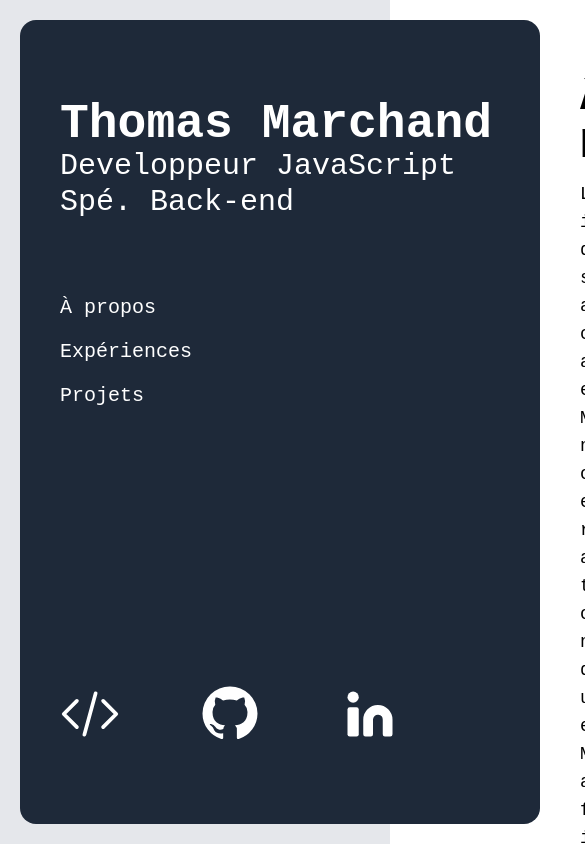
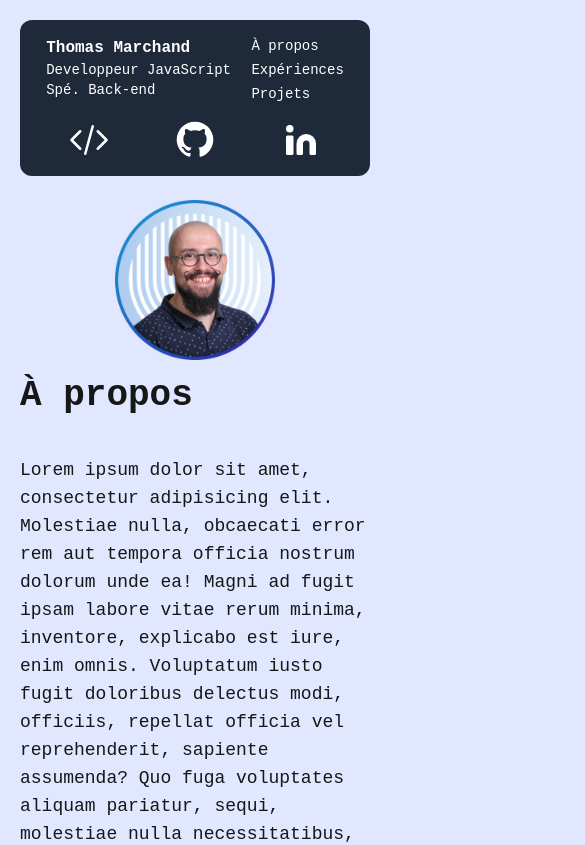
Before and after one commit to ThomMarchand/portfolio, a Next.js app: page / in a window 390 px wide. Shown: the top 845 px of the page, 585 px wide, since content can reach past the window. Built offline with nearby package versions, Linux system fonts and the light colour scheme.

Commit message:
feat(main): added picture

```diff
--- a/app/components/IconCode.tsx
+++ b/app/components/IconCode.tsx
@@ -6,7 +6,7 @@ export default function IconeCode() {
       viewBox="0 0 24 24"
       strokeWidth="1.5"
       stroke="currentColor"
-      className="h-15 w-15"
+      className="h-10 w-10"
     >
       <path
         strokeLinecap="round"
--- a/app/components/IconGitHub.tsx
+++ b/app/components/IconGitHub.tsx
@@ -4,7 +4,7 @@ export default function IconGitHub() {
       <svg
         xmlns="http://www.w3.org/2000/svg"
         viewBox="0 0 24 24"
-        className="fill-white h-15 w-15"
+        className="fill-white h-10 w-10"
       >
         <g data-name="Layer 2">
           <rect
--- a/app/components/IconLinkedin.tsx
+++ b/app/components/IconLinkedin.tsx
@@ -4,7 +4,7 @@ export default function IconLinkedin() {
       <svg
         xmlns="http://www.w3.org/2000/svg"
         viewBox="0 0 24 24"
-        className="fill-white h-15 w-15"
+        className="fill-white h-10 w-10"
       >
         <g data-name="Layer 2">
           <g data-name="linkedin">
--- a/app/components/navbar.tsx
+++ b/app/components/navbar.tsx
@@ -4,32 +4,46 @@ import IconLinkedin from "./IconLinkedin";
 
 export default function Navbar() {
   return (
-    <div className="flex flex-col justify-between w-130 pl-10 py-20 inset-y-0 fixed left-0 top-0 bg-gray-800 text-white p-4 rounded-2xl m-5">
-      <div>
-        <h1 className="text-5xl font-bold">Thomas Marchand</h1>
+    <div className="bg-gray-800 text-white p-4 rounded-xl m-5 fixed top-0 left-0 inset-x-0 md:flex md:flex-col md:justify-between md:py-10 md:inset-y-0 md:w-64 lg:w-80 xl:w-130">
+      <div className="flex justify-around md:flex-col md:jutify-center md:h-1/2">
+        <div className="md:mx-auto">
+          <h1 className="md:text-2xl lg:text-3xl xl:text-5xl font-bold">
+            Thomas Marchand
+          </h1>
 
-        <h2 className="text-3xl font-medium">Developpeur JavaScript</h2>
-        <p className="text-3xl font-medium">Spé. Back-end</p>
+          <h2 className="text-wrap text-sm font-medium md:text-sm lg:text-lg xl:text-3xl">
+            Developpeur JavaScript
+          </h2>
+
+          <p className="text-sm md:text-sm font-medium lg:text-lg xl:text-3xl">
+            Spé. Back-end
+          </p>
         </div>
 
-      <div className="flex flex-col">
-        <a className="text-xl" href="#about">
+        <div className="flex flex-col lg:pl-3 xl:pl-8">
+          <a className="text-sm md:text-sm xl:text-xl" href="#about">
             À propos
           </a>
-        <a className="text-xl my-4" href="#xp">
+
+          <a className="text-sm my-1 md:text-sm md:my-2 xl:text-xl" href="#xp">
             Expériences
           </a>
-        <a className="text-xl" href="#project">
+
+          <a className="text-sm md:text-sm xl:text-xl" href="#project">
             Projets
           </a>
         </div>
-      <div className="flex gap-20 mt-50">
+      </div>
+
+      <div className="flex justify-around pt-4">
         <a href="https://www.codewars.com/users/WhyNoThom">
           <IconeCode />
         </a>
+
         <a href="https://github.com/ThomMarchand">
           <IconGitHub />
         </a>
+
         <a href="https://www.linkedin.com/in/thomas-marchand-developpeur-web-full-stack-front-end-back-end-france-javascript-node-react-pro">
           <IconLinkedin />
         </a>
--- a/app/globals.css
+++ b/app/globals.css
@@ -8,8 +8,6 @@
 @theme inline {
   --color-background: var(--background);
   --color-foreground: var(--foreground);
-  --font-sans: var(--font-geist-sans);
-  --font-mono: var(--font-geist-mono);
 }
 
 @media (prefers-color-scheme: dark) {
@@ -20,7 +18,7 @@
 }
 
 body {
-  background: var(--background);
+  background: oklch(0.93 0.034 272.788);
   color: var(--foreground);
   font-family: monospace, Helvetica, sans-serif;
 }
--- a/app/layout.tsx
+++ b/app/layout.tsx
@@ -13,7 +13,7 @@ export default function RootLayout({
 }>) {
   return (
     <html lang="en">
-      <body>{children}</body>
+      <body className="bg-indigo-900 text-black ">{children}</body>
     </html>
   );
 }
--- a/app/page.tsx
+++ b/app/page.tsx
@@ -1,68 +1,145 @@
+import Image from "next/image";
+
 import Navbar from "./components/Navbar";
+import profilPic from "@/public/images/profil.png";
 
 export default function Home() {
   return (
-    <main className="flex bg-gray-200 text-black">
+    <main className="flex flex-col items-center md:items-end">
+      <Image
+        src={profilPic}
+        alt="Picture of the author"
+        className="size-40 mt-50 md:mt-4 md:mr-10"
+      />
+
+      <div className="md:flex">
         <Navbar />
-      <div className="ml-130 flex-1 h-screen overflow-auto px-15 py-20">
-        <h2 id="about" className="mb-5 text-4xl font-bold">
+
+        <div className="flex-1 overflow-auto px-5 md:ml-70 md:h-screen lg:ml-85 xl:ml-140">
+          <h2
+            id="about"
+            className="mb-5 text-4xl font-bold mt-4 scroll-mt-96 md:scroll-mt-30"
+          >
             À propos
           </h2>
 
-        <p className="text-lg">
+          <p className="text-lg pt-5">
             Lorem ipsum dolor sit amet, consectetur adipisicing elit. Molestiae
             nulla, obcaecati error rem aut tempora officia nostrum dolorum unde
             ea! Magni ad fugit ipsam labore vitae rerum minima, inventore,
             explicabo est iure, enim omnis. Voluptatum iusto fugit doloribus
-          delectus modi, officiis, repellat officia vel reprehenderit, sapiente
-          assumenda? Quo fuga voluptates aliquam pariatur, sequi, molestiae
-          nulla necessitatibus, autem repudiandae eaque delectus quasi beatae
-          quibusdam nobis magnam ducimus minus similique ex facere culpa nisi
-          alias sint laborum! Voluptatem, vel quaerat illo velit iusto illum
-          provident aut nesciunt, commodi vero sit aliquam tempora, nisi
-          inventore! Veniam ex deserunt ut officia cumque nihil alias hic
-          dignissimos iusto harum libero, earum sint expedita quos vitae
-          explicabo vero atque necessitatibus pariatur voluptas consequuntur.
-          Necessitatibus vitae sit voluptatum ex provident eveniet inventore
-          porro. Officia eveniet temporibus odio non alias harum sequi nobis
-          soluta, aliquam similique ullam veritatis porro nihil provident quas
-          sed fugiat voluptatum maiores laudantium consequuntur iure rerum! Sint
-          officia incidunt numquam quo aliquid fugit? Perferendis deserunt
-          voluptas, eligendi similique labore ipsam sequi cupiditate temporibus
-          id itaque, quod suscipit ea placeat eaque doloribus, doloremque
-          delectus non neque culpa provident accusamus pariatur omnis enim!
-          Nostrum, molestias obcaecati optio repudiandae soluta illo enim
-          reprehenderit delectus cumque reiciendis iste incidunt, tempora
-          exercitationem facilis eligendi non numquam deserunt omnis tempore
-          aliquid, atque culpa accusantium. Aliquam nam sunt facere officiis
-          excepturi nostrum quisquam laborum facilis quas. Nam aliquam totam vel
-          et voluptates quas earum, voluptatem exercitationem quia laborum.
-          Illo, harum quisquam commodi quasi totam nisi officiis nam provident
-          maiores quam quas, quod dolorem soluta, nobis distinctio possimus
+            delectus modi, officiis, repellat officia vel reprehenderit,
+            sapiente assumenda? Quo fuga voluptates aliquam pariatur, sequi,
+            molestiae nulla necessitatibus, autem repudiandae eaque delectus
+            quasi beatae quibusdam nobis magnam ducimus minus similique ex
+            facere culpa nisi alias sint laborum! Voluptatem, vel quaerat illo
+            velit iusto illum provident aut nesciunt, commodi vero sit aliquam
+            tempora, nisi inventore! Veniam ex deserunt ut officia cumque nihil
+            alias hic dignissimos iusto harum libero, earum sint expedita quos
+            vitae explicabo vero atque necessitatibus pariatur voluptas
+            consequuntur. Necessitatibus vitae sit voluptatum ex provident
+            eveniet inventore porro. Officia eveniet temporibus odio non alias
+            harum sequi nobis soluta, aliquam similique ullam veritatis porro
+            nihil provident quas sed fugiat voluptatum maiores laudantium
+            consequuntur iure rerum! Sint officia incidunt numquam quo aliquid
+            fugit? Perferendis deserunt voluptas, eligendi similique labore
+            ipsam sequi cupiditate temporibus id itaque, quod suscipit ea
+            placeat eaque doloribus, doloremque delectus non neque culpa
+            provident accusamus pariatur omnis enim! Nostrum, molestias
+            obcaecati optio repudiandae soluta illo enim reprehenderit delectus
+            cumque reiciendis iste incidunt, tempora exercitationem facilis
+            eligendi non numquam deserunt omnis tempore aliquid, atque culpa
+            accusantium. Aliquam nam sunt facere officiis excepturi nostrum
+            quisquam laborum facilis quas. Nam aliquam totam vel et voluptates
+            quas earum, voluptatem exercitationem quia laborum. Illo, harum
+            quisquam commodi quasi totam nisi officiis nam provident maiores
+            quam quas, quod dolorem soluta, nobis distinctio possimus
             perferendis! Accusamus eos dicta aliquam libero dignissimos illum
-          nostrum illo id vitae quaerat pariatur temporibus explicabo, inventore
-          sint natus vel ab quis fuga. Maxime quis tempore quibusdam
+            nostrum illo id vitae quaerat pariatur temporibus explicabo,
+            inventore sint natus vel ab quis fuga. Maxime quis tempore quibusdam
             perspiciatis eius saepe tempora sapiente quae ex praesentium unde
             ipsum nobis totam repellendus non rerum quo, veniam autem laudantium
-          omnis fuga eaque architecto soluta. Deleniti dignissimos velit vel, ad
-          explicabo consectetur facilis natus consequatur omnis facere quos,
-          perferendis inventore, veniam voluptates distinctio cumque mollitia
-          dolore minima. Iste magnam id delectus? Possimus, quasi adipisci.
-          Repudiandae ad at maxime! Quibusdam doloribus deserunt et quis ex cum
-          odio dicta nemo vel, officia natus porro aliquid quidem voluptatem ut
-          dignissimos, eos quaerat totam iusto consequuntur repellendus
-          reiciendis! Magni, vero. Cum quisquam cumque et, eos debitis esse eum
-          soluta quod veniam rem. In asperiores laborum quia cum eveniet facere
-          consectetur, ducimus eum vel inventore voluptatibus, sit illum
-          molestiae repudiandae, odio optio. Vitae?
+            omnis fuga eaque architecto soluta. Deleniti dignissimos velit vel,
+            ad explicabo consectetur facilis natus consequatur omnis facere
+            quos, perferendis inventore, veniam voluptates distinctio cumque
+            mollitia dolore minima. Iste magnam id delectus? Possimus, quasi
+            adipisci. Repudiandae ad at maxime! Quibusdam doloribus deserunt et
+            quis ex cum odio dicta nemo vel, officia natus porro aliquid quidem
+            voluptatem ut dignissimos, eos quaerat totam iusto consequuntur
+            repellendus reiciendis! Magni, vero. Cum quisquam cumque et, eos
+            debitis esse eum soluta quod veniam rem. In asperiores laborum quia
+            cum eveniet facere consectetur, ducimus eum vel inventore
+            voluptatibus, sit illum molestiae repudiandae, odio optio. Vitae?
           </p>
 
           <div className="my-20">
-          <h2 id="xp" className="mb-5 text-4xl font-bold">
+            <h2
+              id="xp"
+              className="mb-5 text-4xl font-bold scroll-mt-64 md:scroll-mt-30"
+            >
               Expériences
             </h2>
 
-          <p className="text-lg">
+            <p className="text-lg pt-5">
+              Lorem ipsum dolor sit amet, consectetur adipisicing elit.
+              Molestiae nulla, obcaecati error rem aut tempora officia nostrum
+              dolorum unde ea! Magni ad fugit ipsam labore vitae rerum minima,
+              inventore, explicabo est iure, enim omnis. Voluptatum iusto fugit
+              doloribus delectus modi, officiis, repellat officia vel
+              reprehenderit, sapiente assumenda? Quo fuga voluptates aliquam
+              pariatur, sequi, molestiae nulla necessitatibus, autem repudiandae
+              eaque delectus quasi beatae quibusdam nobis magnam ducimus minus
+              similique ex facere culpa nisi alias sint laborum! Voluptatem, vel
+              quaerat illo velit iusto illum provident aut nesciunt, commodi
+              vero sit aliquam tempora, nisi inventore! Veniam ex deserunt ut
+              officia cumque nihil alias hic dignissimos iusto harum libero,
+              earum sint expedita quos vitae explicabo vero atque necessitatibus
+              pariatur voluptas consequuntur. Necessitatibus vitae sit
+              voluptatum ex provident eveniet inventore porro. Officia eveniet
+              temporibus odio non alias harum sequi nobis soluta, aliquam
+              similique ullam veritatis porro nihil provident quas sed fugiat
+              voluptatum maiores laudantium consequuntur iure rerum! Sint
+              officia incidunt numquam quo aliquid fugit? Perferendis deserunt
+              voluptas, eligendi similique labore ipsam sequi cupiditate
+              temporibus id itaque, quod suscipit ea placeat eaque doloribus,
+              doloremque delectus non neque culpa provident accusamus pariatur
+              omnis enim! Nostrum, molestias obcaecati optio repudiandae soluta
+              illo enim reprehenderit delectus cumque reiciendis iste incidunt,
+              tempora exercitationem facilis eligendi non numquam deserunt omnis
+              tempore aliquid, atque culpa accusantium. Aliquam nam sunt facere
+              officiis excepturi nostrum quisquam laborum facilis quas. Nam
+              aliquam totam vel et voluptates quas earum, voluptatem
+              exercitationem quia laborum. Illo, harum quisquam commodi quasi
+              totam nisi officiis nam provident maiores quam quas, quod dolorem
+              soluta, nobis distinctio possimus perferendis! Accusamus eos dicta
+              aliquam libero dignissimos illum nostrum illo id vitae quaerat
+              pariatur temporibus explicabo, inventore sint natus vel ab quis
+              fuga. Maxime quis tempore quibusdam perspiciatis eius saepe
+              tempora sapiente quae ex praesentium unde ipsum nobis totam
+              repellendus non rerum quo, veniam autem laudantium omnis fuga
+              eaque architecto soluta. Deleniti dignissimos velit vel, ad
+              explicabo consectetur facilis natus consequatur omnis facere quos,
+              perferendis inventore, veniam voluptates distinctio cumque
+              mollitia dolore minima. Iste magnam id delectus? Possimus, quasi
+              adipisci. Repudiandae ad at maxime! Quibusdam doloribus deserunt
+              et quis ex cum odio dicta nemo vel, officia natus porro aliquid
+              quidem voluptatem ut dignissimos, eos quaerat totam iusto
+              consequuntur repellendus reiciendis! Magni, vero. Cum quisquam
+              cumque et, eos debitis esse eum soluta quod veniam rem. In
+              asperiores laborum quia cum eveniet facere consectetur, ducimus
+              eum vel inventore voluptatibus, sit illum molestiae repudiandae,
+              odio optio. Vitae?
+            </p>
+          </div>
+
+          <h2
+            id="project"
+            className="mb-5 text-4xl font-bold scroll-mt-64 md:scroll-mt-30"
+          >
+            Projects
+          </h2>
+
+          <p className="text-lg pt-5">
             Lorem ipsum dolor sit amet, consectetur adipisicing elit. Molestiae
             nulla, obcaecati error rem aut tempora officia nostrum dolorum unde
             ea! Magni ad fugit ipsam labore vitae rerum minima, inventore,
@@ -111,58 +188,6 @@ export default function Home() {
             voluptatibus, sit illum molestiae repudiandae, odio optio. Vitae?
           </p>
         </div>
-
-        <h2 id="project" className="mb-5 text-4xl font-bold">
-          Projects
-        </h2>
-
-        <p className="text-lg">
-          Lorem ipsum dolor sit amet, consectetur adipisicing elit. Molestiae
-          nulla, obcaecati error rem aut tempora officia nostrum dolorum unde
-          ea! Magni ad fugit ipsam labore vitae rerum minima, inventore,
-          explicabo est iure, enim omnis. Voluptatum iusto fugit doloribus
-          delectus modi, officiis, repellat officia vel reprehenderit, sapiente
-          assumenda? Quo fuga voluptates aliquam pariatur, sequi, molestiae
-          nulla necessitatibus, autem repudiandae eaque delectus quasi beatae
-          quibusdam nobis magnam ducimus minus similique ex facere culpa nisi
-          alias sint laborum! Voluptatem, vel quaerat illo velit iusto illum
-          provident aut nesciunt, commodi vero sit aliquam tempora, nisi
-          inventore! Veniam ex deserunt ut officia cumque nihil alias hic
-          dignissimos iusto harum libero, earum sint expedita quos vitae
-          explicabo vero atque necessitatibus pariatur voluptas consequuntur.
-          Necessitatibus vitae sit voluptatum ex provident eveniet inventore
-          porro. Officia eveniet temporibus odio non alias harum sequi nobis
-          soluta, aliquam similique ullam veritatis porro nihil provident quas
-          sed fugiat voluptatum maiores laudantium consequuntur iure rerum! Sint
-          officia incidunt numquam quo aliquid fugit? Perferendis deserunt
-          voluptas, eligendi similique labore ipsam sequi cupiditate temporibus
-          id itaque, quod suscipit ea placeat eaque doloribus, doloremque
-          delectus non neque culpa provident accusamus pariatur omnis enim!
-          Nostrum, molestias obcaecati optio repudiandae soluta illo enim
-          reprehenderit delectus cumque reiciendis iste incidunt, tempora
-          exercitationem facilis eligendi non numquam deserunt omnis tempore
-          aliquid, atque culpa accusantium. Aliquam nam sunt facere officiis
-          excepturi nostrum quisquam laborum facilis quas. Nam aliquam totam vel
-          et voluptates quas earum, voluptatem exercitationem quia laborum.
-          Illo, harum quisquam commodi quasi totam nisi officiis nam provident
-          maiores quam quas, quod dolorem soluta, nobis distinctio possimus
-          perferendis! Accusamus eos dicta aliquam libero dignissimos illum
-          nostrum illo id vitae quaerat pariatur temporibus explicabo, inventore
-          sint natus vel ab quis fuga. Maxime quis tempore quibusdam
-          perspiciatis eius saepe tempora sapiente quae ex praesentium unde
-          ipsum nobis totam repellendus non rerum quo, veniam autem laudantium
-          omnis fuga eaque architecto soluta. Deleniti dignissimos velit vel, ad
-          explicabo consectetur facilis natus consequatur omnis facere quos,
-          perferendis inventore, veniam voluptates distinctio cumque mollitia
-          dolore minima. Iste magnam id delectus? Possimus, quasi adipisci.
-          Repudiandae ad at maxime! Quibusdam doloribus deserunt et quis ex cum
-          odio dicta nemo vel, officia natus porro aliquid quidem voluptatem ut
-          dignissimos, eos quaerat totam iusto consequuntur repellendus
-          reiciendis! Magni, vero. Cum quisquam cumque et, eos debitis esse eum
-          soluta quod veniam rem. In asperiores laborum quia cum eveniet facere
-          consectetur, ducimus eum vel inventore voluptatibus, sit illum
-          molestiae repudiandae, odio optio. Vitae?
-        </p>
       </div>
     </main>
   );
```
Also changed, not shown: public/images/profil.png (added). Lines whose indentation alone changed are shown as unchanged.
